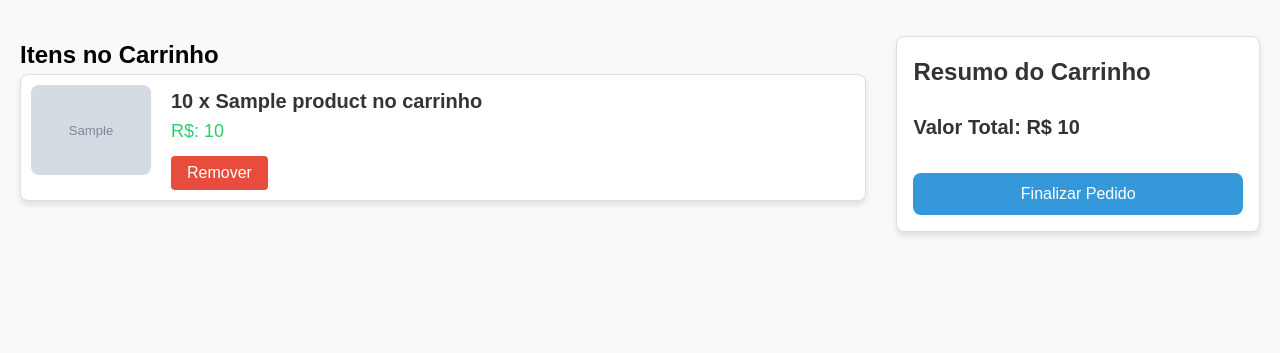
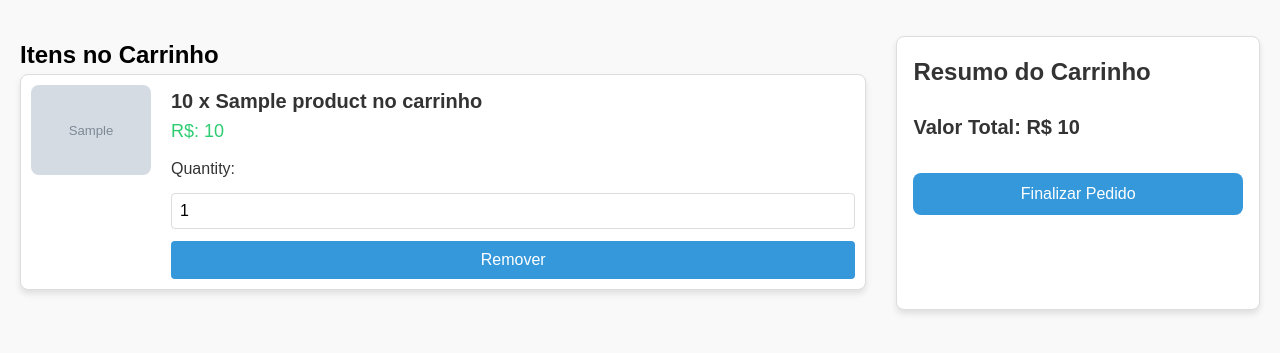
Before and after one commit to Mesorah/E-COMMERCE, a Django app: page /cart/ in a window 1280 px wide. Shown: the part 224-577 px from the top of the page. Run offline with Django 5.2, Linux system fonts and the light colour scheme; a user stored in the database is signed in; tables that the repository leaves empty hold one stand-in row (values such as "Sample post"); grey boxes marked "Sample" are stand-in pictures.

Commit message:
remove_from_cart funcionando

```diff
--- a/home/templates/home/pages/cart_detail.html
+++ b/home/templates/home/pages/cart_detail.html
@@ -21,8 +21,11 @@
                         <h3 class="item-name">{{ product }}</h3>
                         <p class="item-price">R$: {{ product.product.price }}</p>
                         <div class="item-actions">
-                            <form method="post" action="{% url "home:remove_from_cart" product.id %}">
+                            <form class="buy-form" method="post" action="{% url "home:remove_from_cart" product.product.id %}">
                                 {% csrf_token %}
+                                <label for="quantity-to-remove">Quantity:</label>
+                                <input type="number" id="quantity-to-remove" name="quantity-to-remove" min="1" max="{{ product.quantity }}" value="1">
+
                                 <button type="submit" class="remove-btn">Remover</button>
                             </form>
                         </div>
--- a/home/views.py
+++ b/home/views.py
@@ -98,14 +98,20 @@ def add_to_cart(request, id):
 
 
 def remove_from_cart(request, id):
-    cart = Cart.objects.filter(
-        user=request.user
-    ).first()
+    if request.method == 'POST':
+        quantity = int(request.POST.get('quantity-to-remove', 1))
 
-    if not cart:
-        return redirect('home:index')
+        cart, _ = Cart.objects.get_or_create(user=request.user)
 
-    cart.products.remove(id)
+        product = get_object_or_404(Products, id=id)
+
+        cart_item, _ = CartItem.objects.get_or_create(
+            cart=cart,
+            product=product,
+        )
+
+        cart_item.quantity -= quantity
+        cart_item.save()
 
     return redirect('home:cart_detail')
 
@@ -122,6 +128,10 @@ def cart_detail_view(request):
     total_price = 0
 
     for product in products:
+        if product.quantity <= 0:
+            product.delete()
+            return redirect('home:cart_detail')
+
         total_price += product.product.price
 
     return render(request, 'home/pages/cart_detail.html', context={
```
